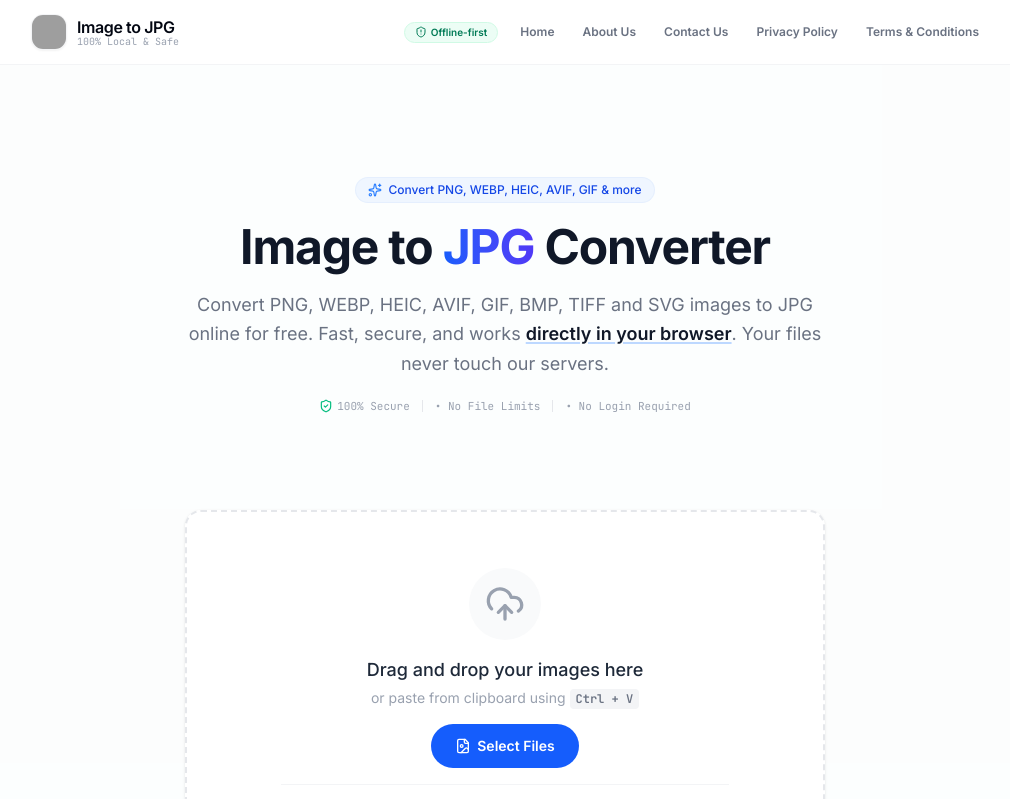
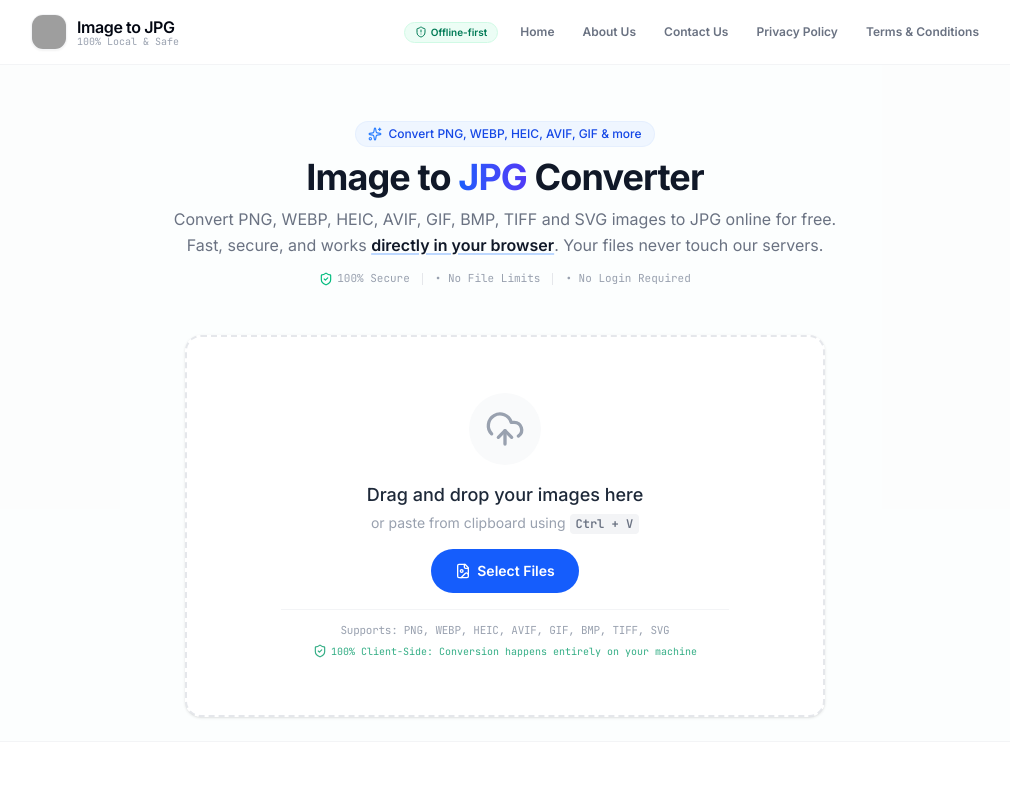
Before and after one commit to gauravmandali446-bot/Screenshot-to-Image-, a React (Vite) app: page / in a window 1280 px wide. Shown: the top 799 px of the page, without its empty margins (135-1145 px from the left). Built offline with nearby package versions, Linux system fonts and the light colour scheme; grey boxes are pictures that could not be loaded.

Commit message:
style: reduce vertical spacing and font sizes
Optimize layout by decreasing padding and text sizes for a more compact UI, and update converter preview to prioritize displaying the converted image when available.

```diff
--- a/src/App.tsx
+++ b/src/App.tsx
@@ -346,7 +346,7 @@ export default function App() {
       <Navbar />
 
       {/* Main Content Area */}
-      <main className="flex-grow py-10 md:py-16 space-y-12">
+      <main className="flex-grow py-5 md:py-8 space-y-6">
         {/* Title and description */}
         <Hero />
 
--- a/src/components/Converter.tsx
+++ b/src/components/Converter.tsx
@@ -12,7 +12,8 @@ import {
   Play,
   Info,
   ChevronDown,
-  ChevronUp
+  ChevronUp,
+  Image as ImageIcon
 } from 'lucide-react';
 import { ConversionItem } from '../types';
 import { formatBytes } from '../utils/converter';
@@ -148,9 +149,9 @@ export default function Converter({
               <div className="flex items-center space-x-4 min-w-0 flex-1">
                 {/* Thumbnail Preview */}
                 <div className="relative w-14 h-14 rounded-lg bg-gray-50 border border-gray-100 overflow-hidden flex-shrink-0 flex items-center justify-center">
-                  {item.previewUrl ? (
+                  {item.convertedUrl || item.previewUrl ? (
                     <img
-                      src={item.previewUrl}
+                      src={item.convertedUrl || item.previewUrl}
                       alt={item.name}
                       className="w-full h-full object-cover"
                       loading="lazy"
--- a/src/components/Hero.tsx
+++ b/src/components/Hero.tsx
@@ -2,27 +2,27 @@ import { Sparkles, ShieldCheck } from 'lucide-react';
 
 export default function Hero() {
   return (
-    <section className="py-8 md:py-12 text-center max-w-3xl mx-auto px-4" id="app-hero">
+    <section className="py-4 md:py-6 text-center max-w-3xl mx-auto px-4" id="app-hero">
       {/* Privacy Badge */}
-      <div className="inline-flex items-center space-x-1.5 px-3 py-1 rounded-full bg-blue-50 border border-blue-100/50 text-blue-700 text-xs font-medium mb-4 animate-fade-in">
+      <div className="inline-flex items-center space-x-1.5 px-3 py-1 rounded-full bg-blue-50 border border-blue-100/50 text-blue-700 text-xs font-medium mb-2.5 animate-fade-in">
         <Sparkles className="w-3.5 h-3.5 text-blue-500" />
         <span>Convert PNG, WEBP, HEIC, AVIF, GIF & more</span>
       </div>
 
       {/* SEO H1 Heading */}
-      <h1 className="text-3xl sm:text-4xl md:text-5xl font-bold tracking-tight text-gray-900 leading-[1.15] mb-4">
+      <h1 className="text-2xl sm:text-3xl md:text-4xl font-bold tracking-tight text-gray-900 leading-[1.15] mb-2">
         Image to <span className="bg-gradient-to-r from-blue-600 to-indigo-600 bg-clip-text text-transparent">JPG</span> Converter
       </h1>
 
       {/* Subheading */}
-      <p className="text-sm sm:text-base md:text-lg text-gray-500 font-normal leading-relaxed max-w-2xl mx-auto">
+      <p className="text-xs sm:text-sm md:text-base text-gray-500 font-normal leading-relaxed max-w-2xl mx-auto">
         Convert PNG, WEBP, HEIC, AVIF, GIF, BMP, TIFF and SVG images to JPG online for free.
         Fast, secure, and works <span className="text-gray-900 font-semibold underline decoration-blue-500/30 decoration-2 underline-offset-2">directly in your browser</span>.
         Your files never touch our servers.
       </p>
 
       {/* Trust Indicator */}
-      <div className="flex flex-wrap justify-center items-center gap-x-3 gap-y-1.5 mt-5 text-[10px] sm:text-[11px] text-gray-400 font-mono max-w-sm sm:max-w-none mx-auto">
+      <div className="flex flex-wrap justify-center items-center gap-x-3 gap-y-1.5 mt-3 text-[10px] sm:text-[11px] text-gray-400 font-mono max-w-sm sm:max-w-none mx-auto">
         <span className="flex items-center gap-1 whitespace-nowrap">
           <ShieldCheck className="w-3.5 h-3.5 text-emerald-500" /> 100% Secure
         </span>
```
